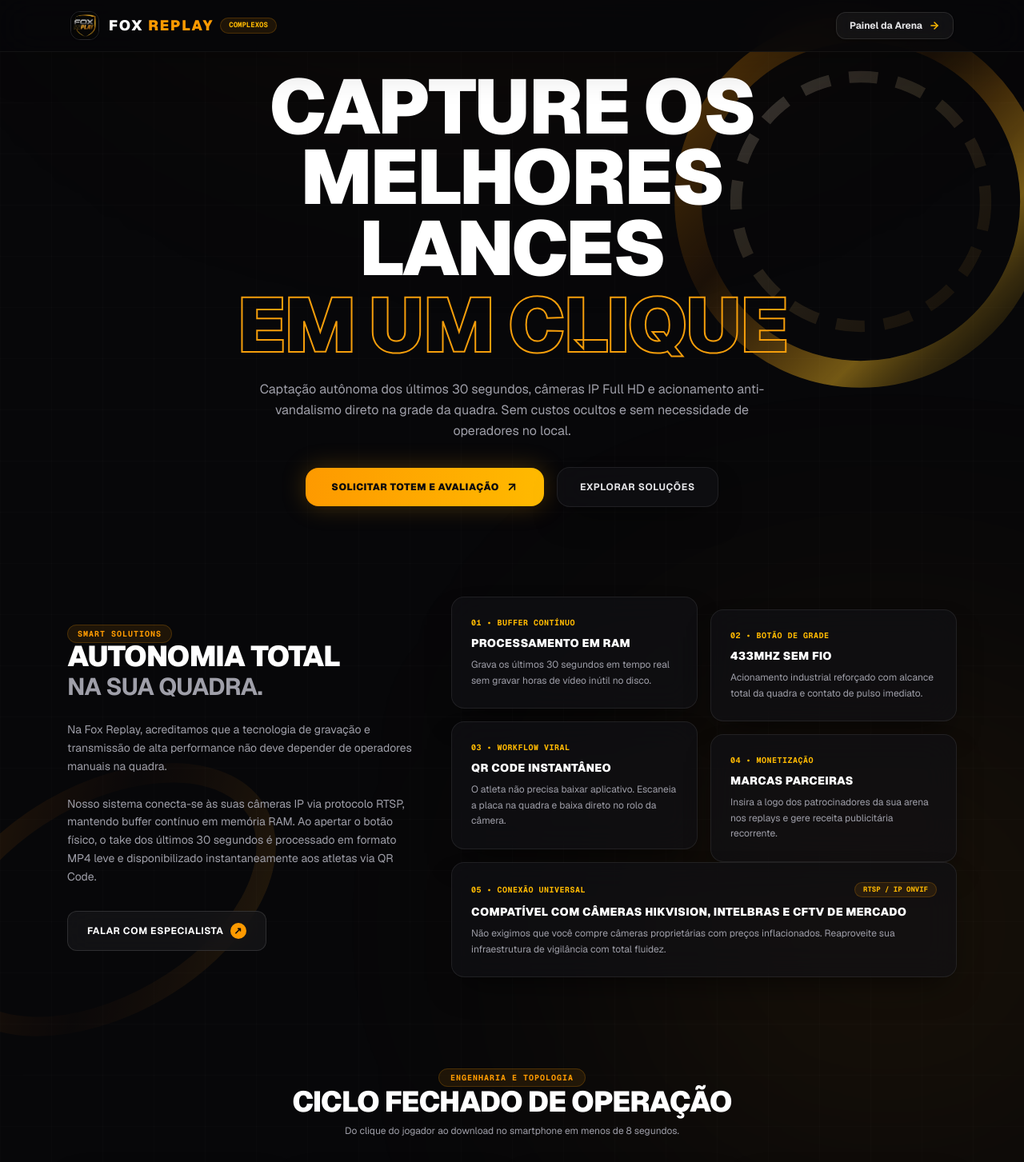
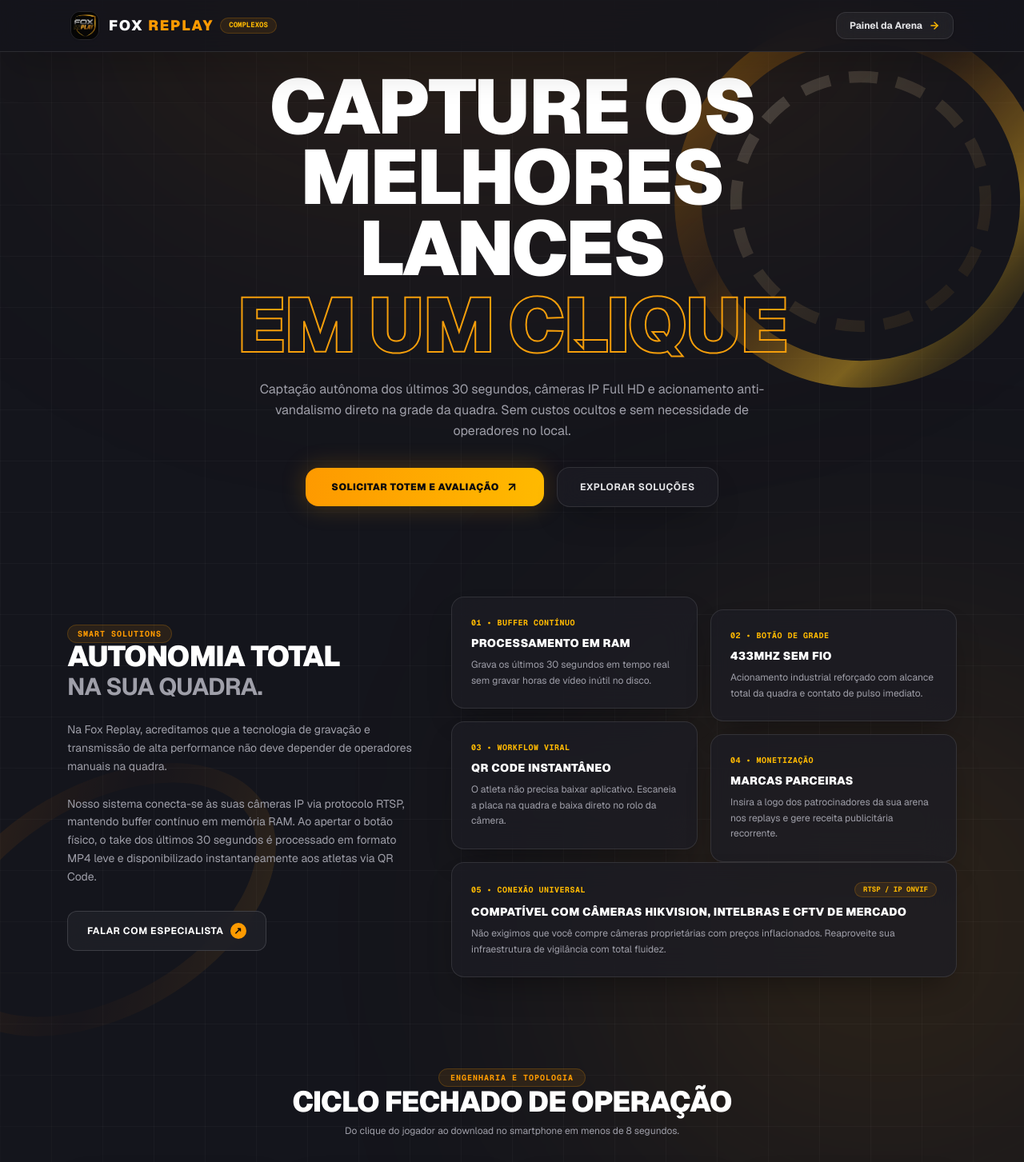
Before and after one commit to matheus-segalla/fox-replay, a Next.js app: page /para-arenas in a window 1280 px wide. Shown: the top 1453 px of the page at 80% size. Built offline with nearby package versions, Linux system fonts and the light colour scheme.

Commit message:
style(para-arenas): suaviza tom de fundo de preto puro para grafite escuro com iluminacao ambar aquecida

```diff
--- a/src/app/globals.css
+++ b/src/app/globals.css
@@ -68,23 +68,23 @@ body {
 
 /* Dark Glassmorphism */
 .glass-card-dark {
-  background: rgba(18, 18, 22, 0.65);
+  background: rgba(28, 29, 36, 0.75);
   backdrop-filter: blur(20px);
   -webkit-backdrop-filter: blur(20px);
-  border: 1px solid rgba(255, 255, 255, 0.08);
-  box-shadow: 0 20px 40px -15px rgba(0, 0, 0, 0.6);
+  border: 1px solid rgba(255, 255, 255, 0.1);
+  box-shadow: 0 20px 40px -15px rgba(0, 0, 0, 0.4);
 }
 
 .glass-card-dark:hover {
-  border-color: rgba(245, 158, 11, 0.35);
-  box-shadow: 0 20px 40px -15px rgba(245, 158, 11, 0.12);
+  border-color: rgba(245, 158, 11, 0.4);
+  box-shadow: 0 20px 40px -15px rgba(245, 158, 11, 0.15);
 }
 
 .glass-pill {
-  background: rgba(24, 24, 27, 0.7);
+  background: rgba(32, 33, 40, 0.8);
   backdrop-filter: blur(16px);
   -webkit-backdrop-filter: blur(16px);
-  border: 1px solid rgba(255, 255, 255, 0.12);
+  border: 1px solid rgba(255, 255, 255, 0.14);
 }
 
 /* Light Glassmorphism */
--- a/src/app/para-arenas/page.jsx
+++ b/src/app/para-arenas/page.jsx
@@ -125,17 +125,17 @@ export default function PaginaParaArenas() {
     };
 
     return (
-        <div className="min-h-screen bg-[#070709] text-white font-sans selection:bg-amber-500 selection:text-black relative flex flex-col justify-between overflow-x-hidden">
+        <div className="min-h-screen bg-[#14151c] text-white font-sans selection:bg-amber-500 selection:text-black relative flex flex-col justify-between overflow-x-hidden">
 
             {/* ANÉIS 3D METÁLICOS E ILUMINAÇÃO VOLUMÉTRICA ÂMBAR (Estilo Ai.Now) */}
             <div className="absolute inset-0 pointer-events-none overflow-hidden z-0">
                 {/* Glow Radial Âmbar Central */}
-                <div className="absolute top-[-15%] left-1/2 -translate-x-1/2 w-[900px] h-[650px] bg-gradient-to-b from-amber-500/20 via-amber-600/5 to-transparent rounded-full blur-[160px]" />
-                <div className="absolute top-[28%] right-[-10%] w-[600px] h-[600px] bg-amber-500/10 rounded-full blur-[180px]" />
-                <div className="absolute top-[65%] left-[-15%] w-[700px] h-[700px] bg-amber-600/10 rounded-full blur-[200px]" />
+                <div className="absolute top-[-10%] left-1/2 -translate-x-1/2 w-[1000px] h-[700px] bg-gradient-to-b from-amber-500/20 via-amber-600/10 to-transparent rounded-full blur-[160px]" />
+                <div className="absolute top-[28%] right-[-10%] w-[600px] h-[600px] bg-amber-500/15 rounded-full blur-[180px]" />
+                <div className="absolute top-[65%] left-[-15%] w-[700px] h-[700px] bg-amber-600/15 rounded-full blur-[200px]" />
 
                 {/* Linhas de Grade e Textura Fina de Profundidade */}
-                <div className="absolute inset-0 bg-[linear-gradient(to_right,#ffffff05_1px,transparent_1px),linear-gradient(to_bottom,#ffffff05_1px,transparent_1px)] bg-[size:4rem_4rem] [mask-image:radial-gradient(ellipse_70%_60%_at_50%_20%,#000_70%,transparent_100%)] opacity-80" />
+                <div className="absolute inset-0 bg-[linear-gradient(to_right,#ffffff08_1px,transparent_1px),linear-gradient(to_bottom,#ffffff08_1px,transparent_1px)] bg-[size:4rem_4rem] [mask-image:radial-gradient(ellipse_70%_60%_at_50%_20%,#000_70%,transparent_100%)] opacity-90" />
 
                 {/* Composição Geométrica 3D (Anéis Translúcidos com Reflexos Dourados) */}
                 <svg className="absolute -top-12 -right-24 w-[600px] h-[600px] opacity-35 md:opacity-50 select-none animate-pulse duration-1000" viewBox="0 0 500 500" fill="none">
@@ -169,7 +169,7 @@ export default function PaginaParaArenas() {
             </div>
 
             {/* HEADER INSTITUCIONAL (Padronizado h-16 com Glass Dark) */}
-            <header className="sticky top-0 z-50 w-full border-b border-white/5 backdrop-blur-xl bg-[#070709]/85 shadow-2xl">
+            <header className="sticky top-0 z-50 w-full border-b border-white/10 backdrop-blur-xl bg-[#14151c]/85 shadow-2xl">
                 <div className="w-full max-w-6xl mx-auto px-6 h-16 flex justify-between items-center">
                     <div className="flex items-center gap-3 select-none cursor-pointer" onClick={() => router.push('/')}>
                         <img
@@ -659,7 +659,7 @@ export default function PaginaParaArenas() {
             </main>
 
             {/* FOOTER INSTITUCIONAL */}
-            <footer className="w-full border-t border-white/5 py-8 text-center z-10 bg-[#070709]/90 backdrop-blur-md">
+            <footer className="w-full border-t border-white/10 py-8 text-center z-10 bg-[#14151c]/90 backdrop-blur-md">
                 <p className="text-[10px] text-zinc-500 tracking-widest uppercase font-semibold">
                     © {new Date().getFullYear()} FOX REPLAY &bull; TECNOLOGIA DE MONITORAMENTO E REPLAY ESPORTIVO
                 </p>
```
